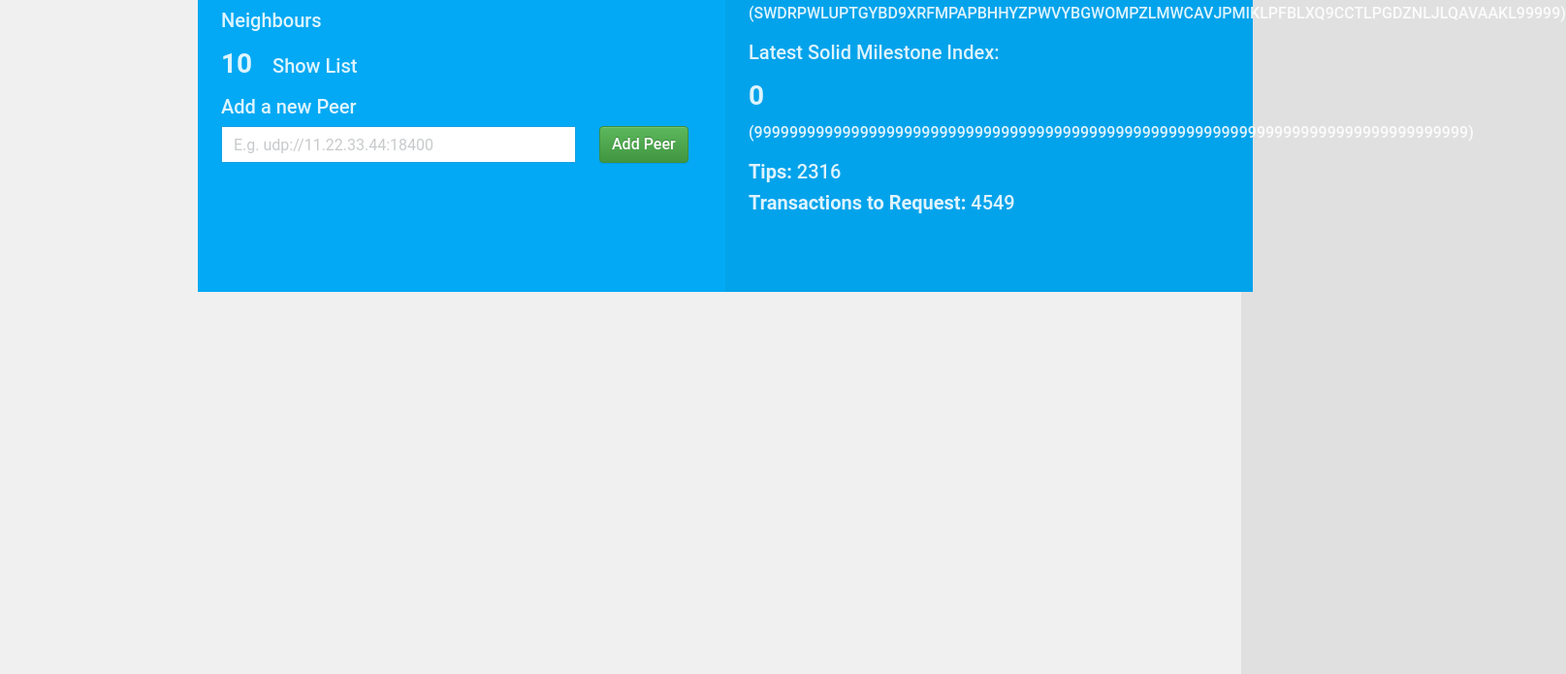
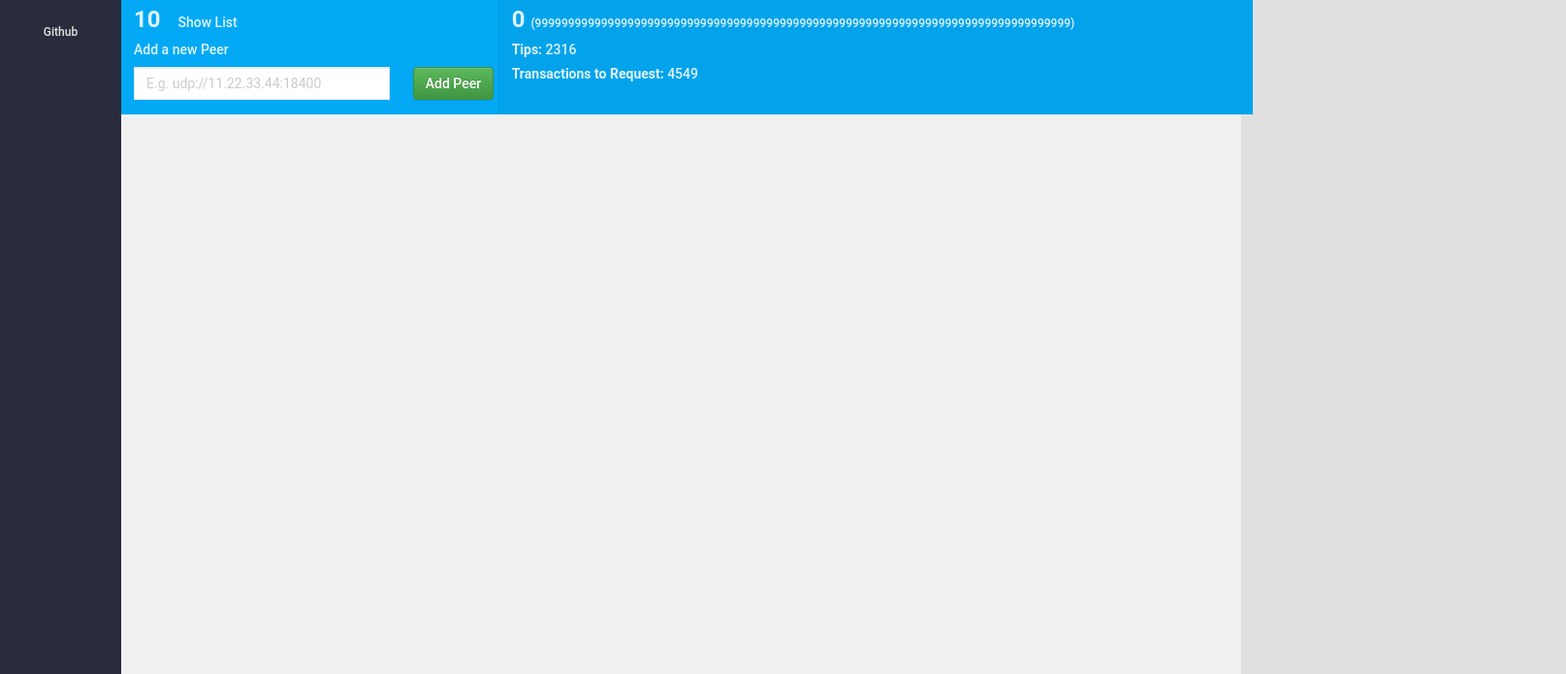
Before and after one commit to TeeVeeEss/pmi-j, a website: page public/index.html in a window 1280 px wide. Shown: the part 105-800 px from the top of the page at 97% size, 1615 px wide, since content can reach past the window. Drawn offline with nearby package versions, Linux system fonts and the light colour scheme; some packages are replaced by stand-ins of ours; no server answers; a script that the page names is missing.

Commit message:
revert css bootstrap

```diff
--- a/public/index.html
+++ b/public/index.html
@@ -5,8 +5,12 @@
   <!-- Required meta tags -->
   <meta charset="utf-8">
   <meta name="viewport" content="width=device-width, initial-scale=1, shrink-to-fit=no">
-  <!-- Bootstrap CSS -->
+  <!-- Bootstrap CSS new
   <link rel="stylesheet" href="https://stackpath.bootstrapcdn.com/bootstrap/4.3.1/css/bootstrap.min.css" integrity="sha384-ggOyR0iXCbMQv3Xipma34MD+dH/1fQ784/j6cY/iJTQUOhcWr7x9JvoRxT2MZw1T" crossorigin="anonymous">
+   -->
+  <!-- Bootstrap CSS old -->
+  <link rel="stylesheet" href="https://maxcdn.bootstrapcdn.com/bootstrap/3.3.7/css/bootstrap.min.css" integrity="sha384-BVYiiSIFeK1dGmJRAkycuHAHRg32OmUcww7on3RYdg4Va+PmSTsz/K68vbdEjh4u" crossorigin="anonymous">
+
   <!-- Optional theme -->
   <link rel="stylesheet" href="https://maxcdn.bootstrapcdn.com/bootstrap/3.3.7/css/bootstrap-theme.min.css" integrity="sha384-rHyoN1iRsVXV4nD0JutlnGaslCJuC7uwjduW9SVrLvRYooPp2bWYgmgJQIXwl/Sp" crossorigin="anonymous">
   <link href="https://stackpath.bootstrapcdn.com/font-awesome/4.7.0/css/font-awesome.min.css" rel="stylesheet" integrity="sha384-wvfXpqpZZVQGK6TAh5PVlGOfQNHSoD2xbE+QkPxCAFlNEevoEH3Sl0sibVcOQVnN" crossorigin="anonymous">
```
